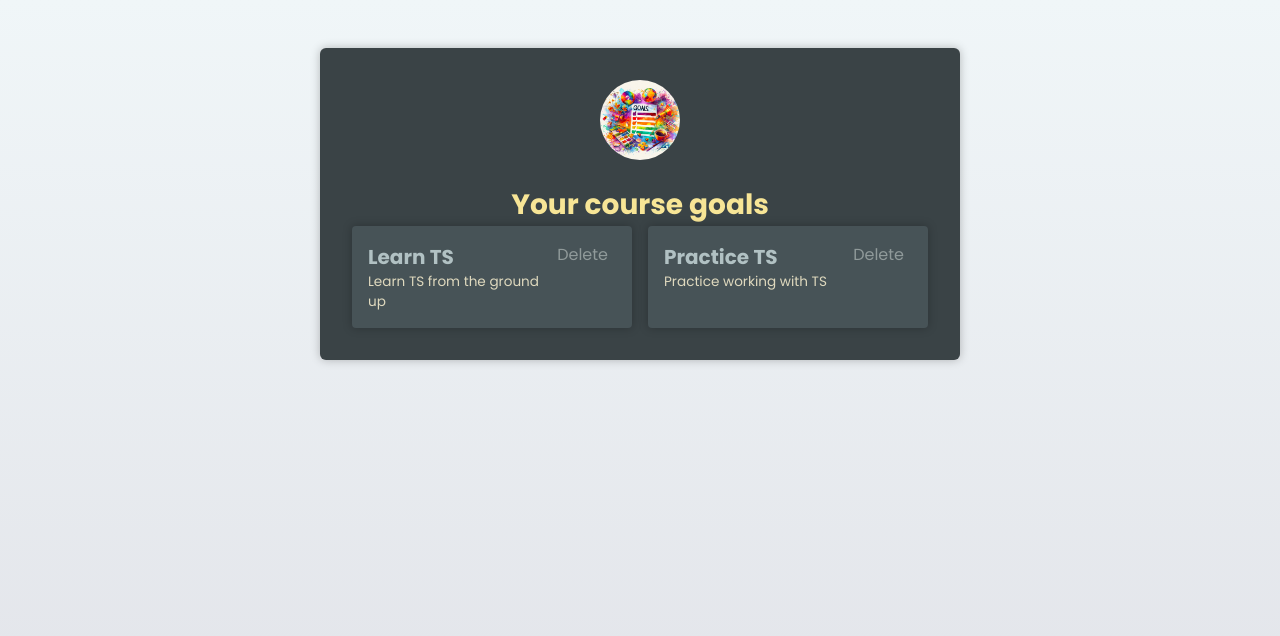
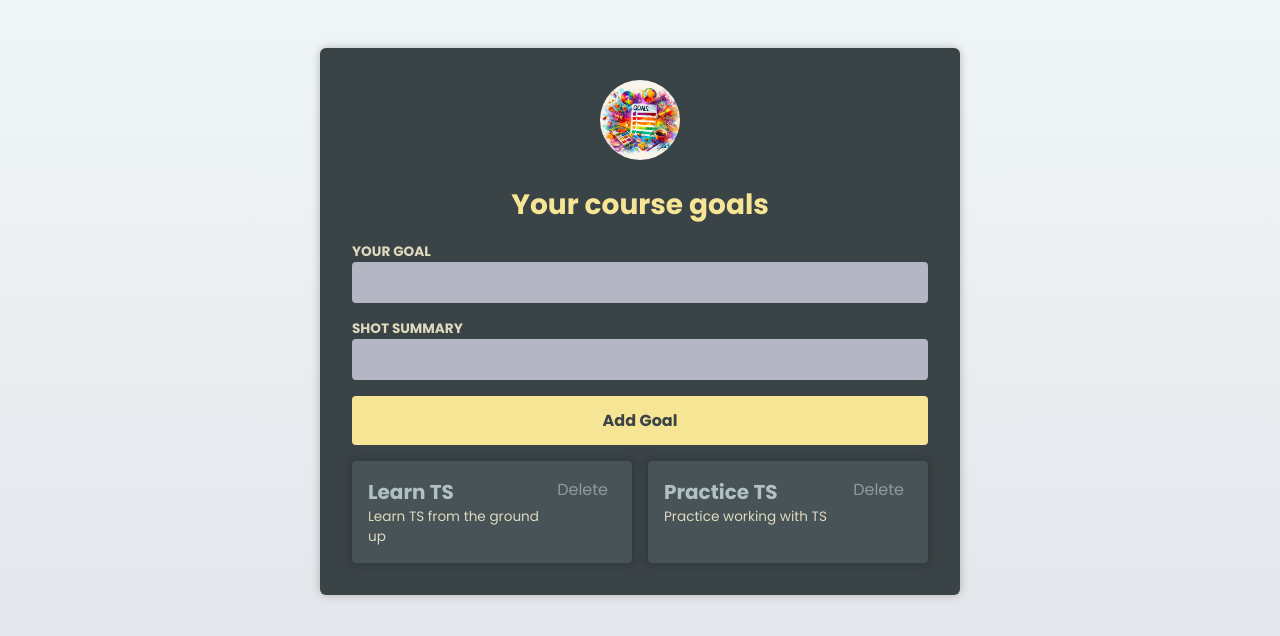
Before and after one commit to maxwsj/Understanding-TypeScript, a React (Vite) app in the folder code/New Course Content/19 ReactJS and TypeScript/starting-project/: page / in a window 1280 px wide. Shown: the top 636 px of the page. Built offline with nearby package versions, Linux system fonts and the light colour scheme.

Commit message:
add final code. passing and updating state

```diff
--- a/code/New Course Content/19 ReactJS and TypeScript/starting-project/src/App.tsx
+++ b/code/New Course Content/19 ReactJS and TypeScript/starting-project/src/App.tsx
@@ -2,6 +2,7 @@ import Header from './components/Header';
 import CourseGoals from './components/CourseGoals';
 import goalsImg from './assets/goals.jpg';
 import { useState } from 'react';
+import NewGoal from './components/NewGoal';
 
 function App() {
    const [goals, setGoals] = useState([
@@ -21,11 +22,22 @@ function App() {
       setGoals((prevGoals) => prevGoals.filter((g) => g.id !== id));
    };
 
+   const handleAddSummary = (text: string, summary: string) => {
+      setGoals((prevGoals) =>
+         prevGoals.concat({
+            id: Math.random(),
+            title: text,
+            description: summary,
+         })
+      );
+   };
+
    return (
       <main>
          <Header image={{ src: goalsImg, alt: 'A list of goals' }}>
             <h1>Your course goals</h1>
          </Header>
+         <NewGoal onAdd={handleAddSummary} />
          <CourseGoals goals={goals} onDelete={handleDeleteGoal} />
       </main>
    );
--- a/code/New Course Content/19 ReactJS and TypeScript/starting-project/src/components/NewGoal.tsx
+++ b/code/New Course Content/19 ReactJS and TypeScript/starting-project/src/components/NewGoal.tsx
@@ -1,6 +1,10 @@
 import { FormEvent, useRef } from 'react';
 
-export default function NewGoal() {
+interface NewGoalProps {
+   onAdd: (text: string, summary: string) => void;
+}
+
+export default function NewGoal({ onAdd }: NewGoalProps) {
    const goalRef = useRef<HTMLInputElement>(null);
    const summaryRef = useRef<HTMLInputElement>(null);
 
@@ -9,6 +13,8 @@ export default function NewGoal() {
 
       const enteredGoal = goalRef.current!.value;
       const enteredSummary = summaryRef.current!.value;
+
+      onAdd(enteredGoal, enteredSummary);
    }
 
    return (
```
